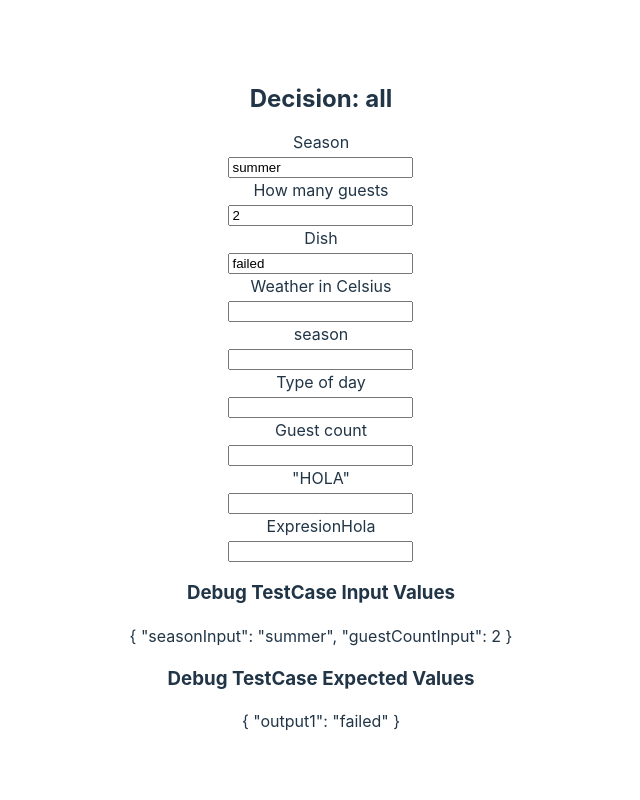
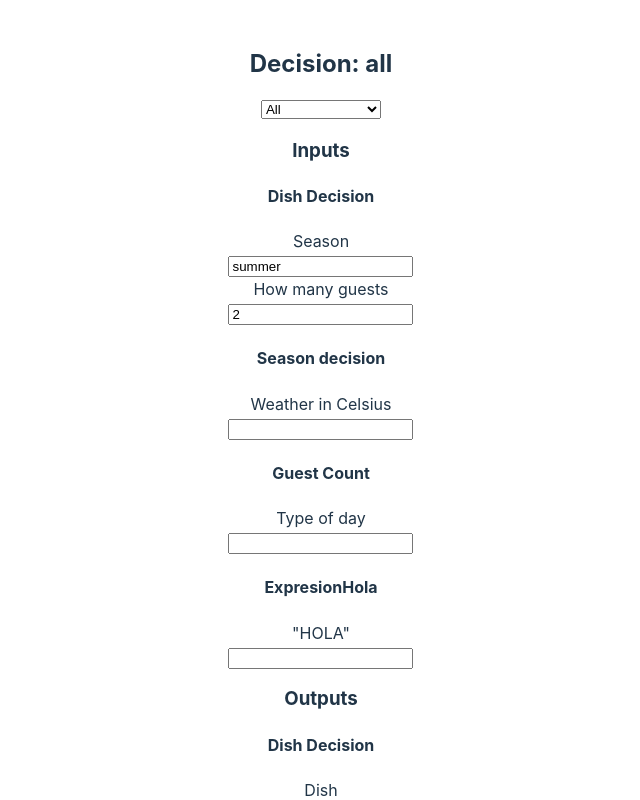
Before and after one commit to rmaceissoft/another-dmn-simulator, a Vue app: page / in a window 1280 px wide. Shown: the top 800 px of the page, without its empty margins (319-959 px from the left). Built offline with nearby package versions, Linux system fonts and the light colour scheme.

Commit message:
sanitize test case values based on selected decision

```diff
--- a/src/components/TestCaseEditForm.vue
+++ b/src/components/TestCaseEditForm.vue
@@ -2,8 +2,41 @@
 import jsonModel from '/src/components/model.json';
 import TestCaseInputOutputItem from '/src/components/TestCaseInputOutputItem.vue';
 
+const getInputIdsFromDecision = (decision) => {
+  return decision.inputs.map((item) => item.id);
+};
+
+const getOutputIdsFromDecision = (decision) => {
+  return decision.outputs.map((item) => item.id);
+};
+
+const sanitizeTestCaseValues = (testCase) => {
+  if (testCase.decisionId !== 'all') {
+    const selectedDecision = jsonModel.decisions.find(
+      (item) => item.decision_id == testCase.decisionId
+    );
+    if (selectedDecision) {
+      // sanitize input values
+      const inputKeys = getInputIdsFromDecision(selectedDecision);
+      testCase.inputValues = Object.fromEntries(
+        inputKeys.map((key) => [key, testCase.inputValues[key]])
+      );
+      // sanitize expected values
+      const outputKeys = getOutputIdsFromDecision(selectedDecision);
+      testCase.expectedValues = Object.fromEntries(
+        outputKeys.map((key) => [key, testCase.expectedValues[key]])
+      );
+    }
+  }
+};
+
 export default {
-  props: ['testCase'],
+  props: {
+    testCase: {
+      type: Object,
+      required: true,
+    },
+  },
   components: {
     TestCaseInputOutputItem,
   },
@@ -13,7 +46,10 @@ export default {
     };
   },
   computed: {
-    decisions() {
+    allDecisions() {
+      return this.myJson1.decisions;
+    },
+    filteredDecisions() {
       if (this.testCase.decisionId == 'all') {
         return this.myJson1.decisions;
       } else {
@@ -23,19 +59,37 @@ export default {
       }
     },
   },
+  methods: {
+    refreshValuesObject() {
+      sanitizeTestCaseValues(this.testCase);
+    },
+  },
 };
 </script>
 
 <template>
   <h2>Decision: {{ testCase.decisionId }}</h2>
+  <select v-model="testCase.decisionId">
+    <option value="all">All</option>
+    <option v-for="decision in allDecisions" :value="decision.decision_id">
+      {{ decision.name }}
+    </option>
+  </select>
 
-  <template v-for="decision in decisions">
+  <h3>Inputs</h3>
+  <template v-for="decision in filteredDecisions">
+    <h4>{{ decision.name }}</h4>
     <TestCaseInputOutputItem
       v-for="input in decision.inputs"
       :input-output="input"
       :test-case="testCase"
       :key="input.id"
     />
+  </template>
+
+  <h3>Outputs</h3>
+  <template v-for="decision in filteredDecisions">
+    <h4>{{ decision.name }}</h4>
     <TestCaseInputOutputItem
       v-for="output in decision.outputs"
       type="output"
@@ -45,6 +99,8 @@ export default {
     />
   </template>
 
+  <button @click="refreshValuesObject">Sanitize TestCase Values</button>
+
   <h3>Debug TestCase Input Values</h3>
   {{ testCase.inputValues }}
 
```
